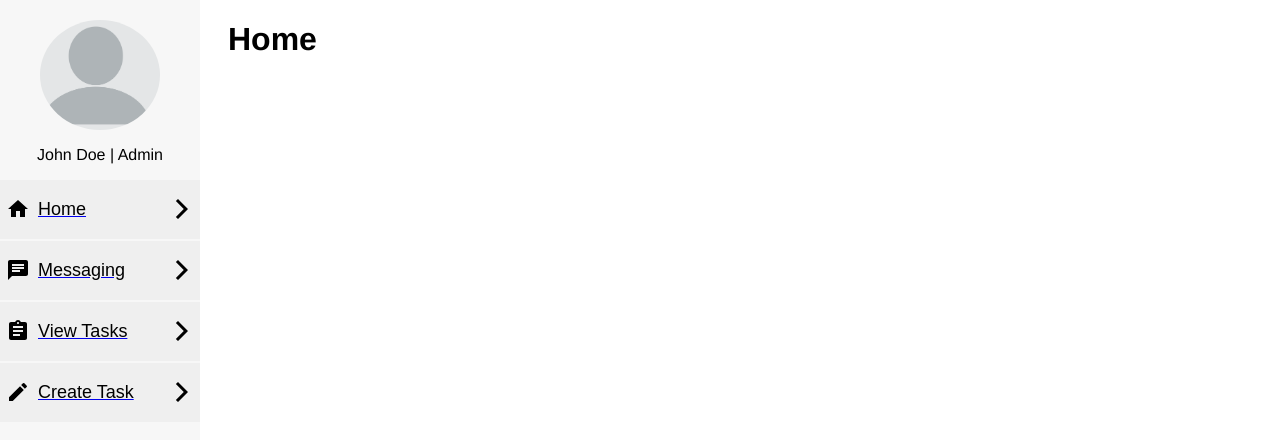
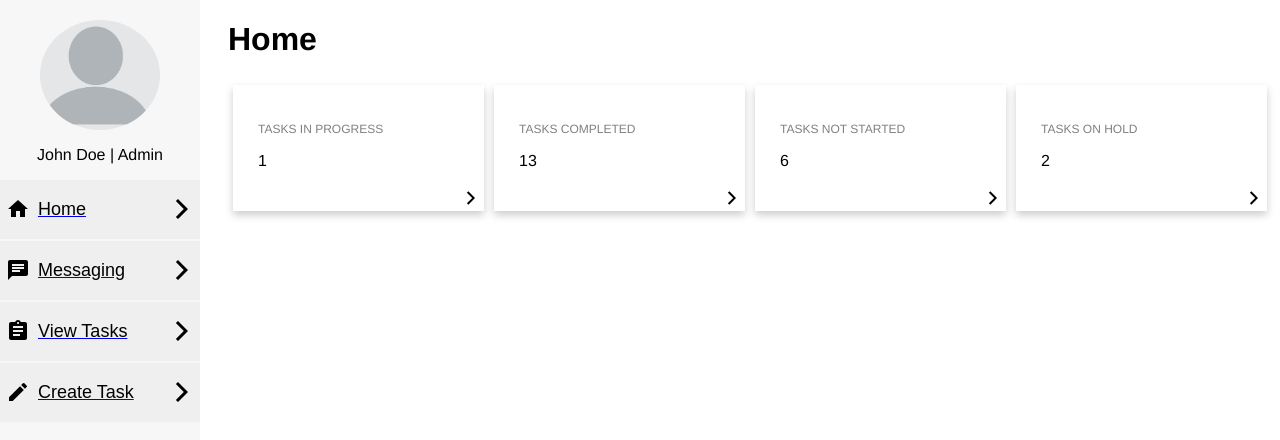
Before and after one commit to SevagSA/Project-Management-Software, a React (Create React App) app in the folder frontend/: page / in a window 1280 px wide. Shown: the top 440 px of the page. Built offline with nearby package versions, Linux system fonts and the light colour scheme.

Commit message:
Created SmallSquare widget

```diff
--- a/frontend/src/Components/Home/Home.js
+++ b/frontend/src/Components/Home/Home.js
@@ -1,7 +1,16 @@
+import SmallSquare from "../Widgets/SmallSquare/SmallSquare";
+import {WidgetWrapper} from "./Styles";
+
 export default function Home() {
     return (
         <div>
             <h1>Home</h1>
+            <WidgetWrapper>
+                <SmallSquare numOfTasks={1} status="in progress" />
+                <SmallSquare numOfTasks={13} status="completed" />
+                <SmallSquare numOfTasks={6} status="Not started" />
+                <SmallSquare numOfTasks={2} status="on hold" />
+            </WidgetWrapper>
         </div>
     )
 }
--- /dev/null
+++ b/frontend/src/Components/Home/Styles.js
@@ -0,0 +1,7 @@
+import styled from "styled-components";
+
+const WidgetWrapper = styled.div`
+    display: flex;
+`;
+
+export {WidgetWrapper};
--- /dev/null
+++ b/frontend/src/Components/Widgets/SmallSquare/SmallSquare.js
@@ -0,0 +1,13 @@
+import styles from "./Styles";
+import ArrowForwardIosIcon from '@material-ui/icons/ArrowForwardIos';
+
+
+export default function SmallSquare({status, numOfTasks}) {
+    return (
+        <styles.Wrapper>
+            <styles.TaskStatus>tasks {status}</styles.TaskStatus>
+            <p>{numOfTasks}</p>
+            <ArrowForwardIosIcon style={styles.ArrowIcon}/>
+        </styles.Wrapper>
+    )
+}
--- /dev/null
+++ b/frontend/src/Components/Widgets/SmallSquare/Styles.js
@@ -0,0 +1,31 @@
+import styled from "styled-components";
+
+const Wrapper = styled.div`
+    flex: 1;
+    position: relative;
+    margin: 5px;
+    box-shadow: 0 4px 8px 0 rgba(0,0,0,0.2);
+    flex: .25;
+    padding: 25px;
+`;
+
+const TaskStatus = styled.p`
+    text-transform: uppercase;
+    font-size: 12px;
+    color: grey;
+`;
+
+const ArrowIcon = {
+    position: "absolute",
+    right: "5",
+    bottom: "5",
+    fontSize: "16px",
+};
+
+const styles = {
+    Wrapper,
+    TaskStatus,
+    ArrowIcon
+}
+
+export default styles;
```
